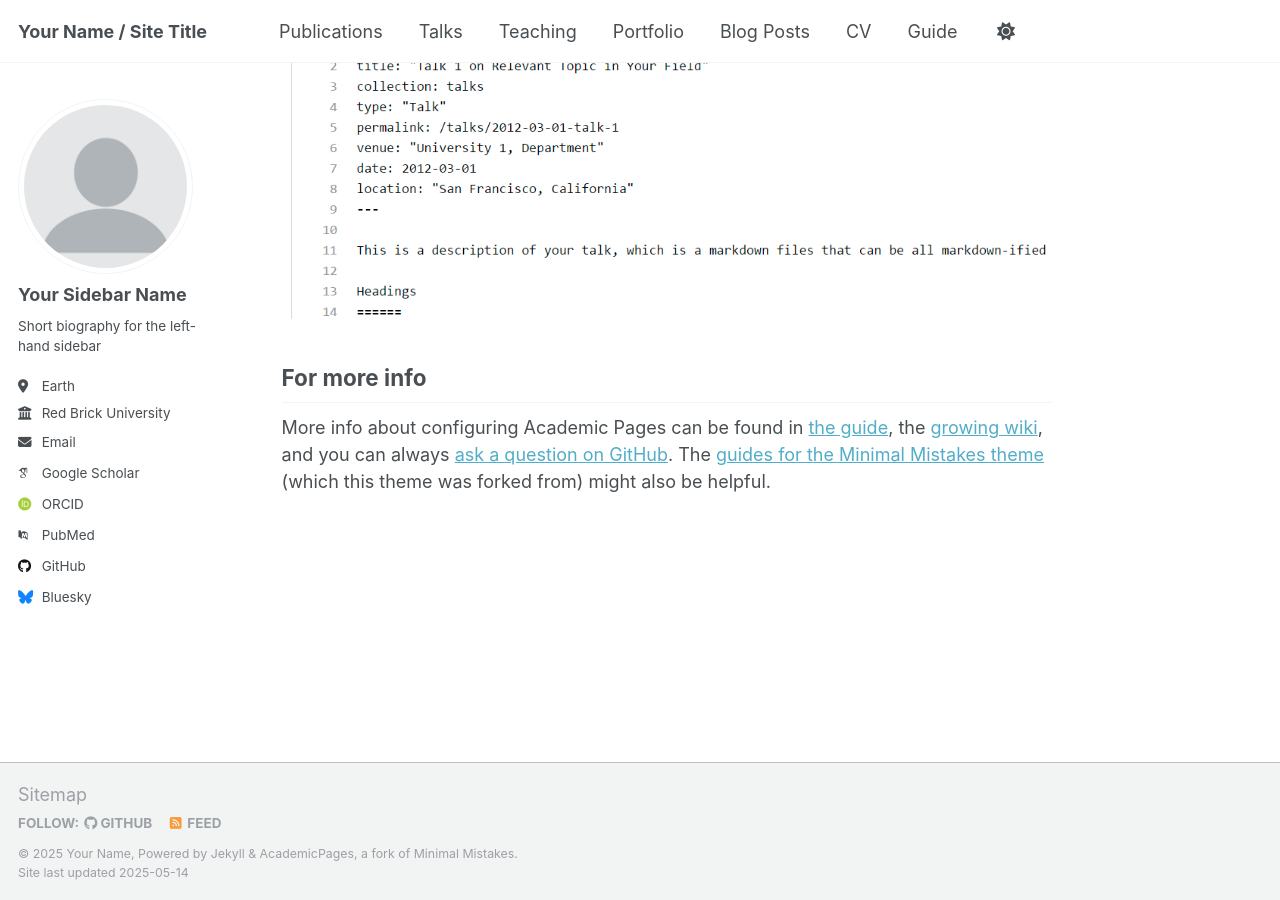
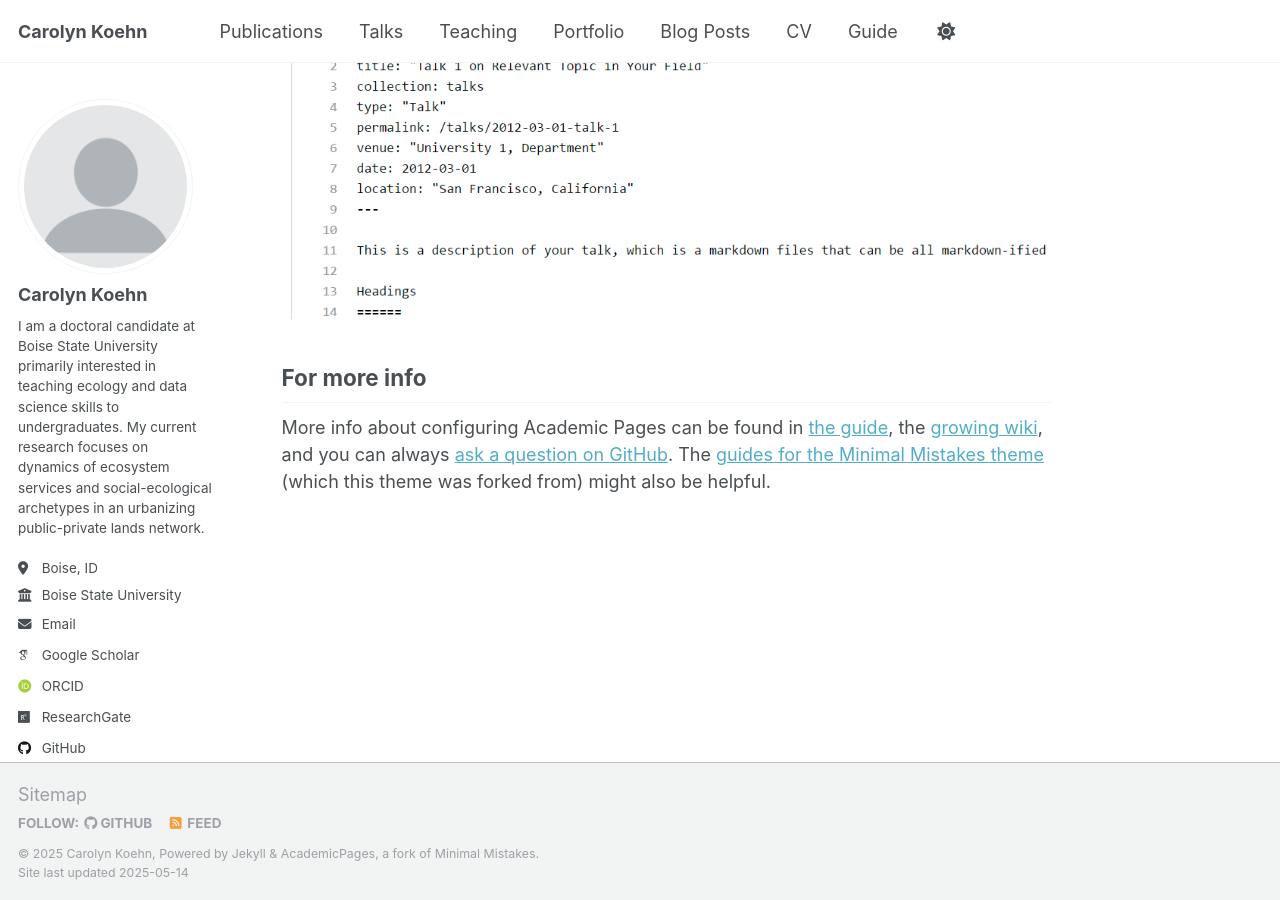
Before and after one commit to CarolynKoehn/CarolynKoehn.github.io, a Jekyll site: the page built from _pages/about.md, in a window 1280 px wide and 900 px high, scrolled down 2636 px. Built offline with Jekyll 4.4.1, drawn with Linux system fonts in a browser that asks for light colours; some web fonts are replaced.

Commit message:
enter personal info in config

```diff
--- a/_config.yml
+++ b/_config.yml
@@ -9,13 +9,13 @@
 # Basic Site Settings
 locale                   : "en-US"
 site_theme               : "default"
-title                    : "Your Name / Site Title"
+title                    : "Carolyn Koehn"
 title_separator          : "-"
-name                     : &name "Your Name"
+name                     : &name "Carolyn Koehn"
 description              : &description "personal description"
-url                      : https://academicpages.github.io # the base hostname & protocol for your site e.g. "https://[your GitHub username].github.io" or if you already have some other page hosted on Github then use "https://[your GitHub username].github.io/[Your Repo Name]"
+url                      : https://CarolynKoehn.github.io # the base hostname & protocol for your site e.g. "https://[your GitHub username].github.io" or if you already have some other page hosted on Github then use "https://[your GitHub username].github.io/[Your Repo Name]"
 baseurl                  : "" # the subpath of your site, e.g. "/blog"
-repository               : "academicpages/academicpages.github.io"
+repository               : "CarolynKoehn/CarolynKoehn.github.io"
 
 # Site Author - The following control what appear as part of the author content on the side bar.
 #               If a field is blank the icon and link will not appear, otherwise it will be shown.
@@ -23,35 +23,35 @@ repository               : "academicpages/academicpages.github.io"
 author:
   # Biographic information
   avatar           : "profile.png"
-  name             : "Your Sidebar Name"
+  name             : "Carolyn Koehn"
   pronouns         : # example: "she/her"
-  bio              : "Short biography for the left-hand sidebar"
-  location         : "Earth"
-  employer         : "Red Brick University"
+  bio              : "I am a doctoral candidate at Boise State University primarily interested in teaching ecology and data science skills to undergraduates. My current research focuses on dynamics of ecosystem services and social-ecological archetypes in an urbanizing public-private lands network."
+  location         : "Boise, ID"
+  employer         : "Boise State University"
   uri              : # URL
-  email            : "none@example.org"
+  email            : "carolynkoehn@u.boisestate.edu"
 
   # Academic websites
   academia         : # URL
   arxiv            : # URL - Update with the correct link to your profile
-  googlescholar    : "https://scholar.google.com/citations?user=PS_CX0AAAAAJ"
+  googlescholar    : "https://scholar.google.com/citations?user=nscXWkcAAAAJ"
   impactstory      : # URL
-  orcid            : "http://orcid.org/yourorcidurl"
+  orcid            : "https://orcid.org/0000-0001-9189-5396"
   semantic         : # URL
-  pubmed           : "https://www.ncbi.nlm.nih.gov/pubmed/?term=john+snow"
-  researchgate     : # URL
+  pubmed           : # URL
+  researchgate     : "https://www.researchgate.net/profile/Carolyn-Koehn"
   scopus           : # URL
 
   # Repositories and software development
   bitbucket        : # Username - Update with your username on the site
   codepen          : # Username
   dribbble         : # Username
-  github           : "academicpages"
+  github           : "CarolynKoehn"
   kaggle           : # Username
   stackoverflow    : # User number or user number and name (i.e., use "1" or "1/jeff-atwood")
 
   # Social media
-  bluesky          : "bsky.app" # Replace this with you Bluesky username
+  bluesky          : # Replace this with you Bluesky username
   facebook         : # Username
   flickr           : # Username
   foursquare       : # Username
@@ -78,12 +78,12 @@ author:
 
 # Publication Category - The following the list of publication categories and their headings
 publication_category:
-  books:
-    title: 'Books'
+  # books:
+  #   title: 'Books'
   manuscripts:
     title: 'Journal Articles'
-  conferences:
-    title: 'Conference Papers'
+  # conferences:
+  #   title: 'Conference Papers'
 
 # Site Settings
 teaser                   :  # filename of teaser fallback teaser image placed in /images/, .e.g. "500x300.png"
```
